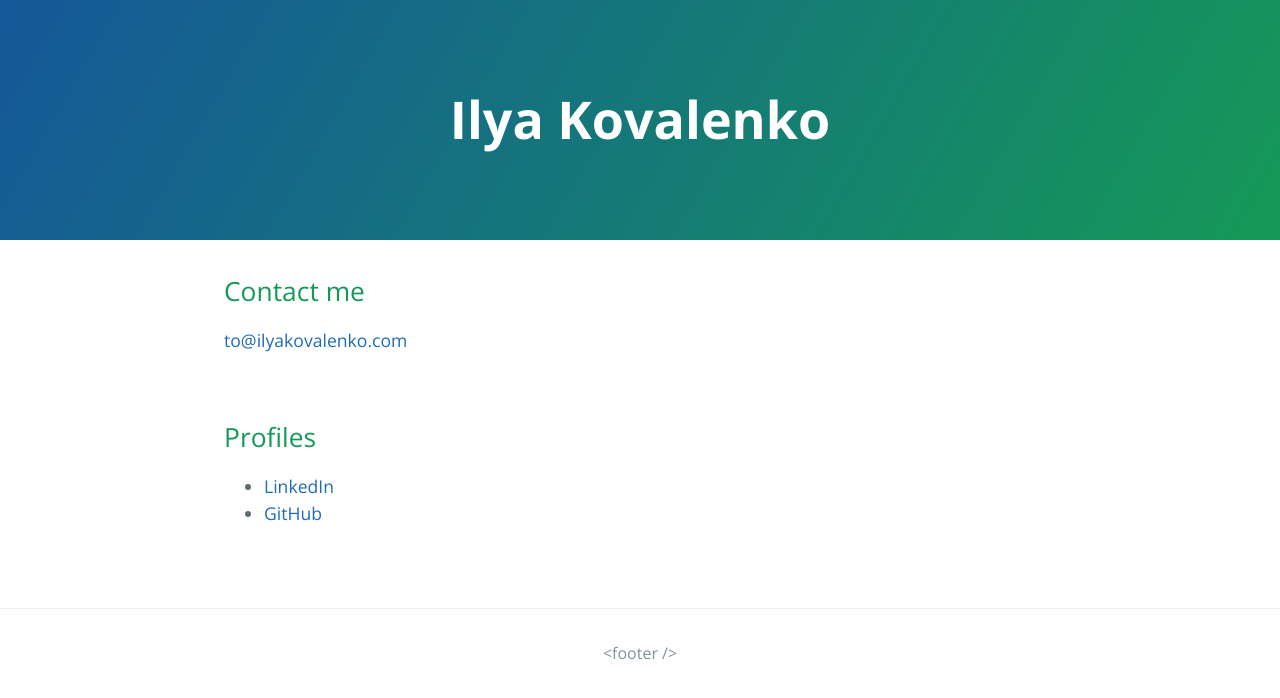
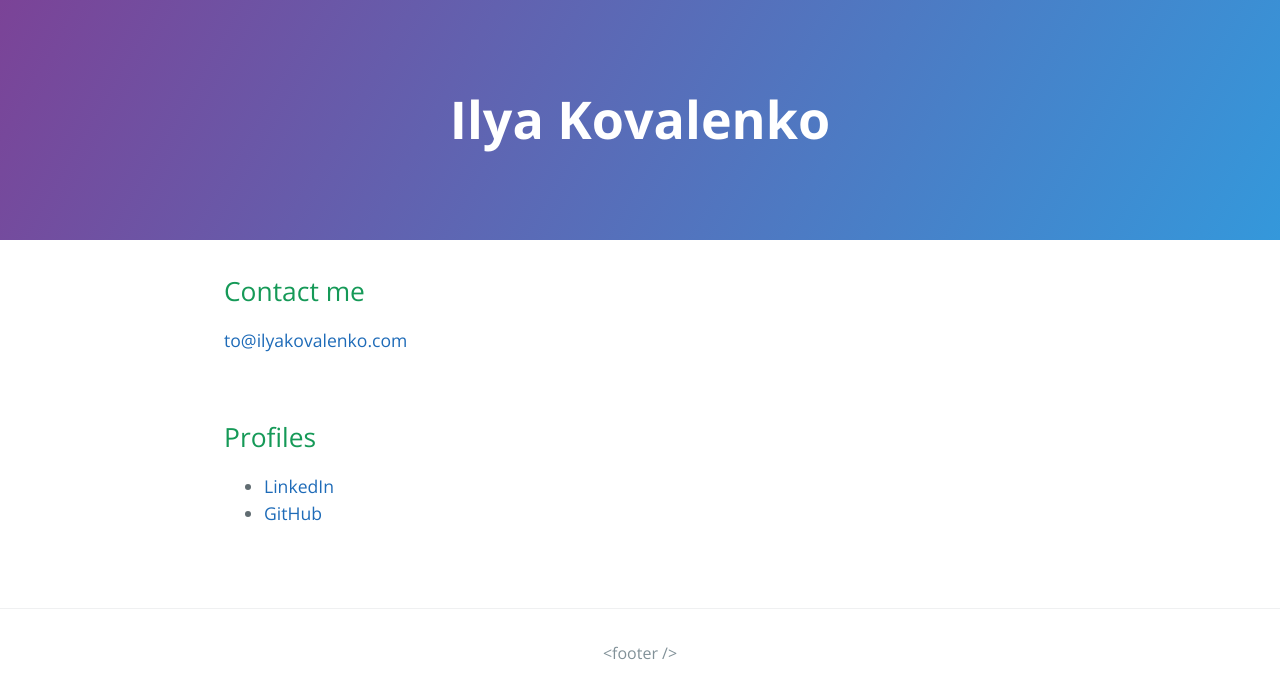
Before and after one commit to ilyacoding/-ilyacoding.github.io, a plain HTML site: page index.html in a window 1280 px wide. Drawn offline with nearby package versions, Linux system fonts and the light colour scheme.

Commit message:
Improve header & make default cursor

```diff
--- a/stylesheets/stylesheet.css
+++ b/stylesheets/stylesheet.css
@@ -1,5 +1,6 @@
 * {
-  box-sizing: border-box; }
+  box-sizing: border-box;
+}
 
 body {
   padding: 0;
@@ -7,13 +8,18 @@ body {
   font-family: "Open Sans", "Helvetica Neue", Helvetica, Arial, sans-serif;
   font-size: 16px;
   line-height: 1.5;
-  color: #606c71; }
+  color: #606c71;
+  cursor: default;
+}
 
 a {
   color: #1e6bb8;
-  text-decoration: none; }
-  a:hover {
-    text-decoration: underline; }
+  text-decoration: none;
+}
+
+a:hover {
+  text-decoration: underline;
+}
 
 .btn {
   display: inline-block;
@@ -26,7 +32,8 @@ a {
   border-radius: 0.3rem;
   transition: color 0.2s, background-color 0.2s, border-color 0.2s; }
   .btn + .btn {
-    margin-left: 1rem; }
+    margin-left: 1rem;
+  }
 
 .btn:hover {
   color: rgba(255, 255, 255, 0.8);
@@ -57,7 +64,7 @@ a {
   color: #fff;
   text-align: center;
   background-color: #159957;
-  background-image: linear-gradient(120deg, #155799, #159957); }
+  background-image: linear-gradient(120deg, #7b4397, #3498db); }
 
 @media screen and (min-width: 64em) {
   .page-header {
```
